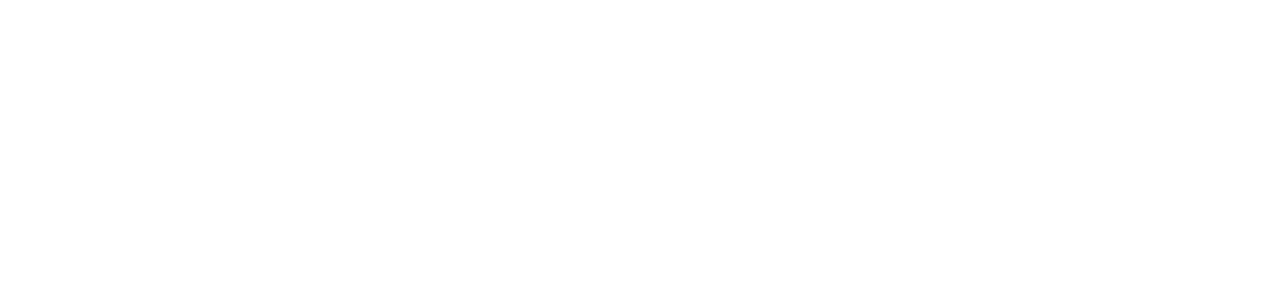
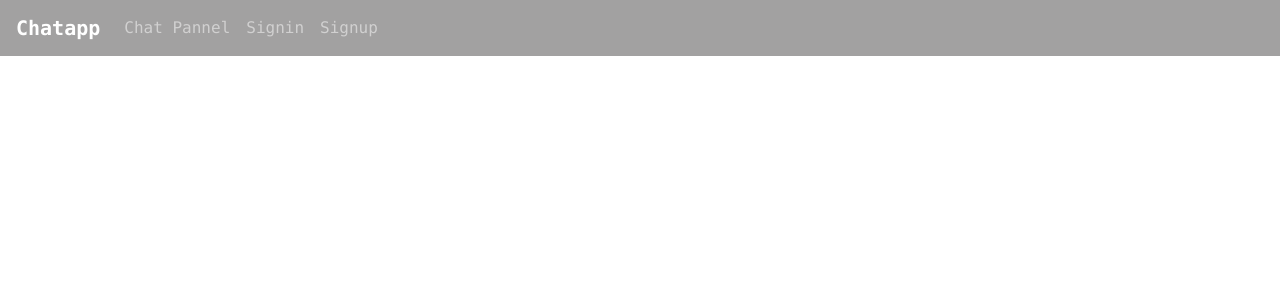
Before and after one commit to Ridoineel/chatapp, a React (Create React App) app: page / in a window 1280 px wide. Shown: the top 300 px of the page. Built offline with nearby package versions, Linux system fonts and the light colour scheme; no server answers.

Commit message:
just update className

```diff
--- a/src/pages/components/navbar.js
+++ b/src/pages/components/navbar.js
@@ -3,7 +3,7 @@
 function Navbar() {
   return (
     <div>
-      <div className="dark-bg transparent">
+      <div className="bg-transparent--60">
         <nav className="navbar navbar-dark navbar-expand">
           <a href="/" className="navbar-brand font-weight-bold">Chatapp</a>
           <ul className="navbar-nav">
```
